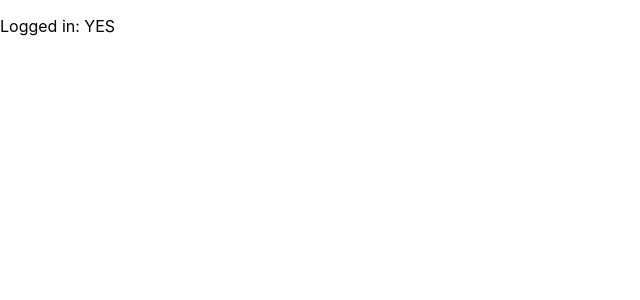
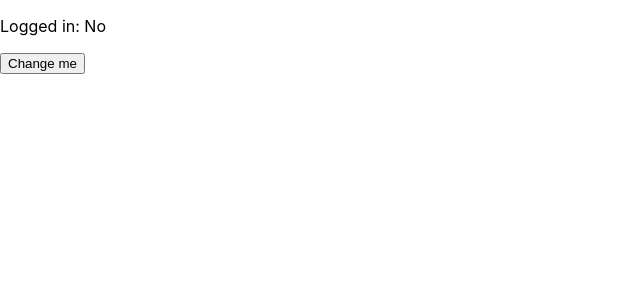
Before and after one commit to patrykomiotek/eoapp, a React (Create React App) app: page / in a window 1280 px wide. Shown: the top 300 px of the page, without its empty margins (0-640 px from the left). Built offline with nearby package versions, Linux system fonts and the light colour scheme.

Commit message:
context hook provider

```diff
--- a/src/App.tsx
+++ b/src/App.tsx
@@ -1,60 +1,14 @@
 import './App.css';
-import { useRef } from 'react';
-import { Main, Text } from './components/Text';
-import { Generator } from './components/Generator';
-import { LoginForm } from './components/LoginForm';
-import { Counter } from './components/Counter';
-import { useViewPort } from './hooks/useViewPort';
-import { MagicButton } from './components/MagicButton';
+
+import { AuthProvider } from './components/AuthProvider';
 import { AuthCredentials } from './components/AuthCredentials';
-import { AuthContext } from './components/AuthContext';
 
-const style = {
-  color: 'red',
-  backgroundColor: 'black',
-}
-
-// const App = () => {
-function App() {
-  const size = useViewPort();
-  const buttonRef = useRef<HTMLButtonElement>(null);
-
-  const handleButtonMouseEnter = () => {
-    if (buttonRef.current) {
-      buttonRef.current.style.border = '1px solid red';
-    }
-  }
-
+const App = () => {
   return (
     <div className="App">
-
-      {/* <AuthContext.Consumer>
-        {contextValue => (
-          <div>
-            {contextValue?.isLogged}
-          </div>
-        )}
-      </AuthContext.Consumer> */}
-
-      <AuthContext.Provider value={{ isLogged: true, nick: 'abc '}}>
+      <AuthProvider>
         <AuthCredentials />
-
-        {/* <MagicButton
-          ref={buttonRef}
-          handleMouseEnter={handleButtonMouseEnter}>
-          Click me
-        </MagicButton> */}
-        {/* <Counter /> */}
-        {/* X: {size.x} Y: {size.y} */}
-        {/* <LoginForm /> */}
-        {/* <Generator /> */}
-
-        {/* <Main>
-          <div className=''>
-            <Text>Lorem ipsum</Text>
-          </div>
-        </Main> */}
-        </AuthContext.Provider>
+      </AuthProvider>
     </div>
   );
 }
--- a/src/components/AuthInfo.tsx
+++ b/src/components/AuthInfo.tsx
@@ -1,10 +1,22 @@
 import { useContext } from 'react';
-import { AuthContext } from './AuthContext';
+// import { AuthContext } from './AuthContext';
+import { useAuthContext } from './AuthProvider';
 
 export const AuthInfo = () => {
-  const context = useContext(AuthContext);
+  const context = useAuthContext();
+
+  const handleClick = () => {
+    if (context?.isLogged) {
+      context?.logOut();
+    } else {
+      context?.logIn();
+    }
+  }
 
   return (
-    <p>Logged in: {context?.isLogged ? 'YES' : 'No'}</p>
+    <div>
+      <p>Logged in: {context?.isLogged ? 'YES' : 'No'}</p>
+      <button onClick={handleClick}>Change me</button>
+    </div>
   );
 }
--- /dev/null
+++ b/src/components/AuthProvider.tsx
@@ -0,0 +1,44 @@
+  import React, { useState, createContext, MouseEvent, MouseEventHandler, useContext } from 'react';
+
+type Auth = {
+  isLogged: boolean;
+  logIn: () => void;
+  logOut: () => void;
+  // logOut: MouseEvent<HTMLElement>;
+  // nickname: string;
+}
+
+const AuthContext = createContext<Auth | null>(null);
+export const useAuthContext = () => useContext(AuthContext);
+
+const useAuth = () => {
+  const [isLogged, setIsLogged] = useState(false);
+
+  const logIn = () => {
+    setIsLogged(true);
+  }
+
+  const logOut = () => {
+    setIsLogged(false);
+  }
+
+  return { isLogged, logIn, logOut };
+}
+
+type AuthProviderProps = {
+  children: React.ReactNode;
+}
+
+export const AuthProvider = ({ children }: AuthProviderProps ) => {
+  const { isLogged, logIn, logOut } = useAuth();
+  return (
+    <AuthContext.Provider value={{
+      isLogged,
+      logIn,
+      logOut
+    }}>
+      {children}
+    </AuthContext.Provider>
+  );
+}
+// AuthProvider.displayName = 'AuthProvider';
```
Also changed, not shown: 1 other file (tests, documents, lock files or other folders).
